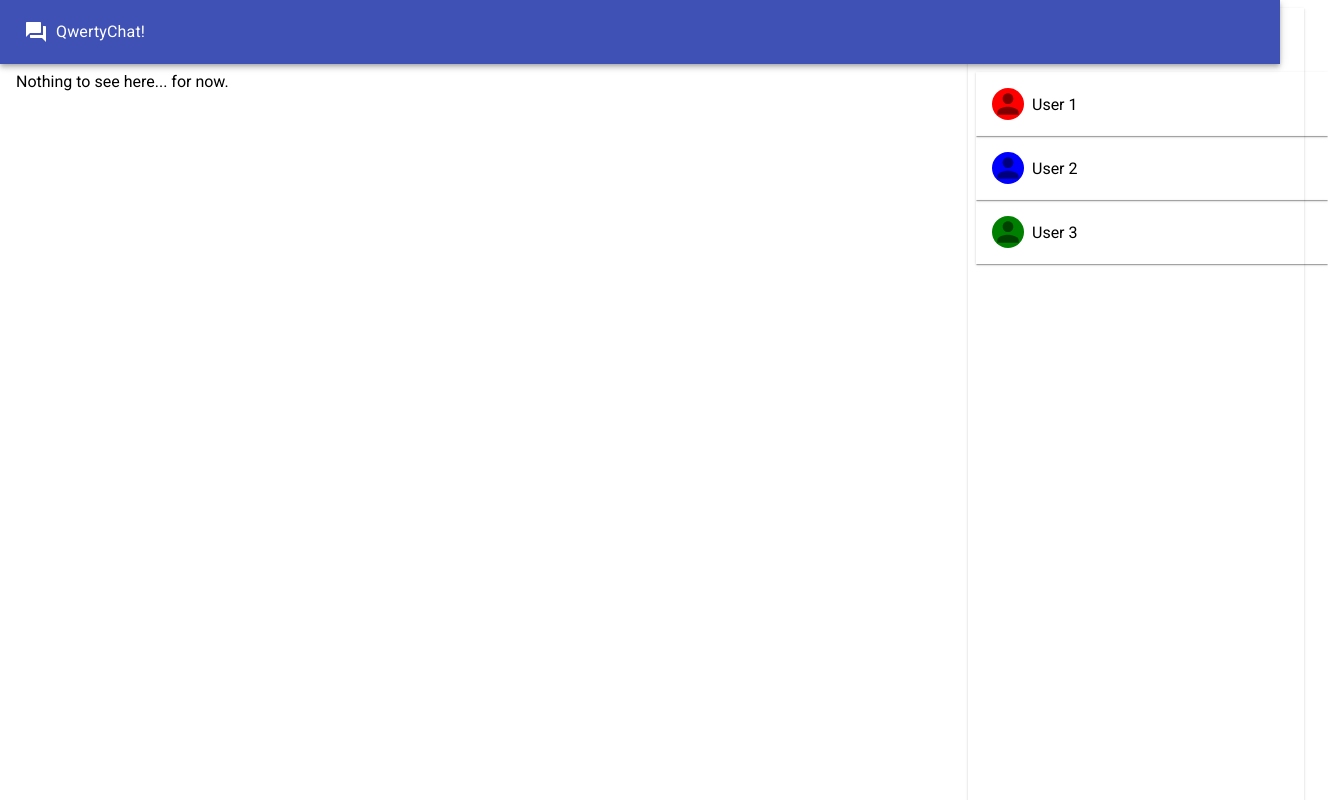
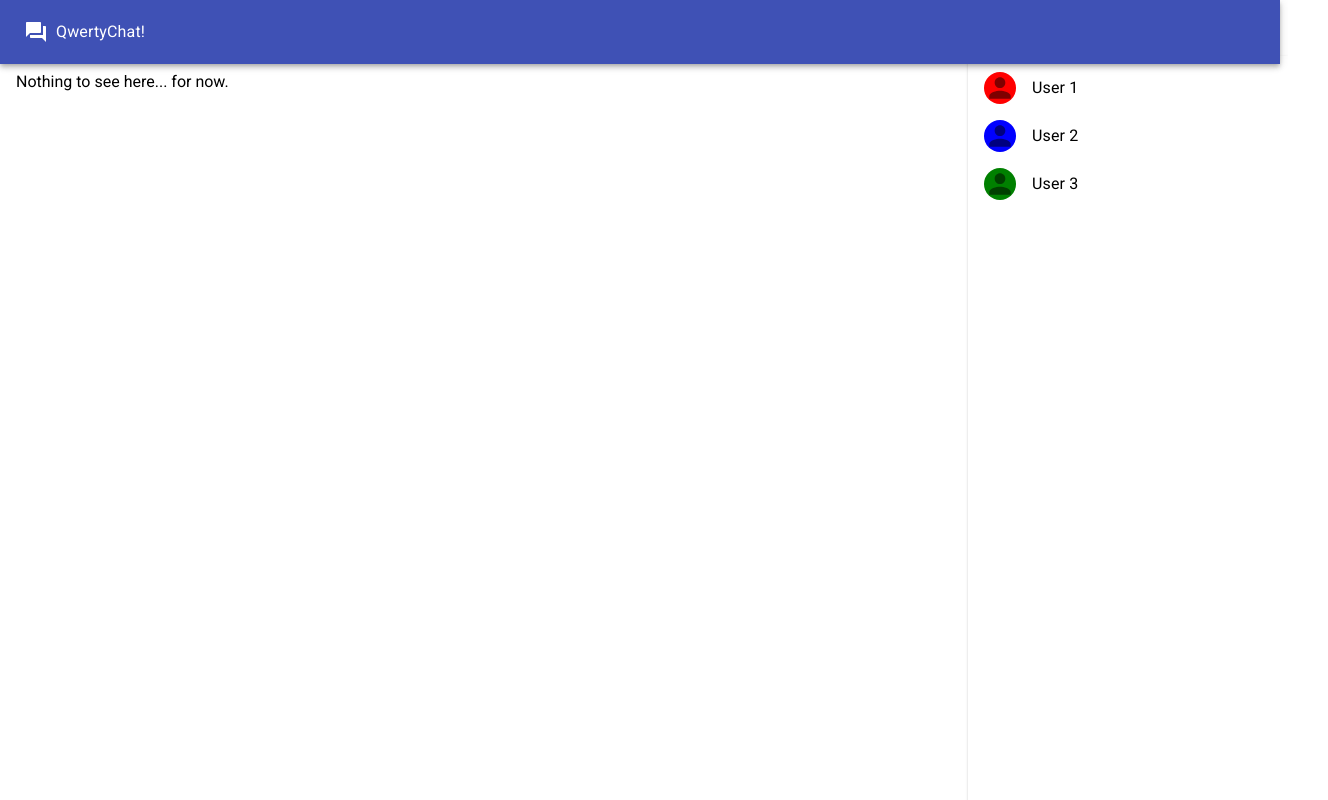
Before and after one commit to ThalesQwerty/socketio-chat, a React (Create React App) app: page / in a window 1280 px wide. Shown: the top 800 px of the page, 1328 px wide, since content can reach past the window. Built offline with nearby package versions, Linux system fonts and the light colour scheme.

Commit message:
Adjustments to user list (<Box> --> <List>)

```diff
--- a/src/components/layout/Sidebar.jsx
+++ b/src/components/layout/Sidebar.jsx
@@ -9,8 +9,8 @@ import {
 import UserList from "../user/UserList";
 
 export default () =>
-    <Grid item xl={2} lg={3} md={4} sm={5} xs={6} boxShadow={1}>
-        <Box boxShadow={1} width={1} height={1} className='Layout'>
+    <Grid item xl={2} lg={3} md={4} sm={5} xs={6} boxShadow={1} style={{ marginTop: '3rem' }}>
+        <Box boxShadow={1} width={1} height={1}>
             <UserList/>
         </Box>
     </Grid>
--- a/src/components/user/User.jsx
+++ b/src/components/user/User.jsx
@@ -1,14 +1,22 @@
 import React from "react";
 
 import {
-    Box
+    Box,
+    ListItem,
+    ListItemIcon,
+    ListItemText
 } from "@material-ui/core";
 
 import UserImage from "./UserImage";
 
 export default (props) =>
 <>
-    <Box boxShadow={1} style={{
+    <ListItem button>
+        <UserImage info={props.info}/>
+        <ListItemText primary={props.info.name} />
+    </ListItem>
+
+    {/* <Box boxShadow={1} style={{
         width: '100%',
         height: '2rem',
 
@@ -19,5 +27,5 @@ export default (props) =>
     }}>
         <UserImage info={props.info}/>
         {props.info.name}
-    </Box>
+    </Box> */}
 </>
--- a/src/components/user/UserImage.jsx
+++ b/src/components/user/UserImage.jsx
@@ -16,7 +16,7 @@ const defaultImage = (props) => (
         justifyContent: 'center',
         alignContent: 'center',
 
-        marginRight: '0.5rem'
+        marginRight: '1rem'
     }}>
         <PersonIcon style={{
             fontSize: '2em',
--- a/src/components/user/UserList.jsx
+++ b/src/components/user/UserList.jsx
@@ -1,6 +1,10 @@
 import React from "react";
 
 import User from "./User";
+
+import {
+    List
+} from "@material-ui/core";
 
 const USERS = [
     {
@@ -33,7 +37,9 @@ const loadUsers = (users) => {
 
 export default (props) =>
 <>
+    <List component="nav" aria-label="main mailbox folders">
     {
         loadUsers(USERS)
     }
+    </List>
 </>
```
